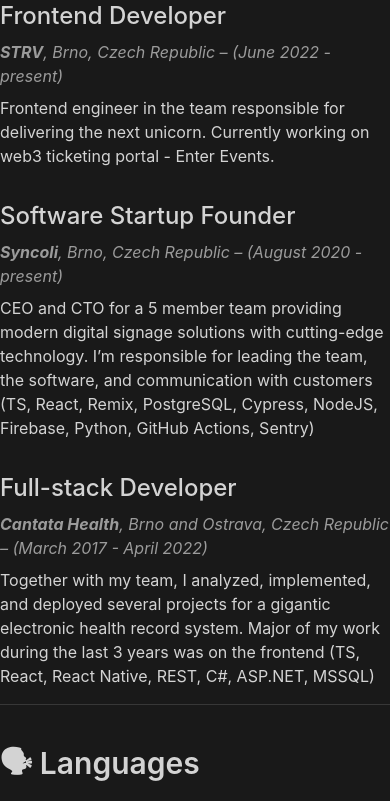
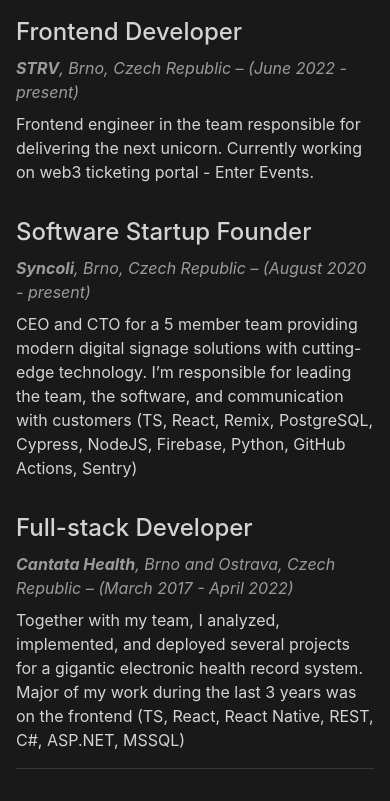
Before and after one commit to MrSucik/danielsuchan.dev, an Astro site: page / in a window 390 px wide. Shown: the part 737-1538 px from the top of the page. Built offline with nearby package versions, Linux system fonts and the light colour scheme; Astro itself is replaced by a stand-in of ours.

Commit message:
fix: mobile styles

```diff
--- a/src/pages/index.astro
+++ b/src/pages/index.astro
@@ -11,7 +11,7 @@
   </head>
   <body class="dark:bg-dark-bg">
     <header class="h-60 bg-header bg-cover bg-center"></header>
-    <main class="max-w-2xl m-auto">
+    <main class="max-w-2xl m-auto p-4">
       <h1 class="text-4xl font-bold mt-6 mb-4">Resume</h1>
       <p class="dark:border-l-white border-l-black border-l-2 pl-4">
         I'm a software engineer based in <b>Brno</b> with 5 years of experience in
```
